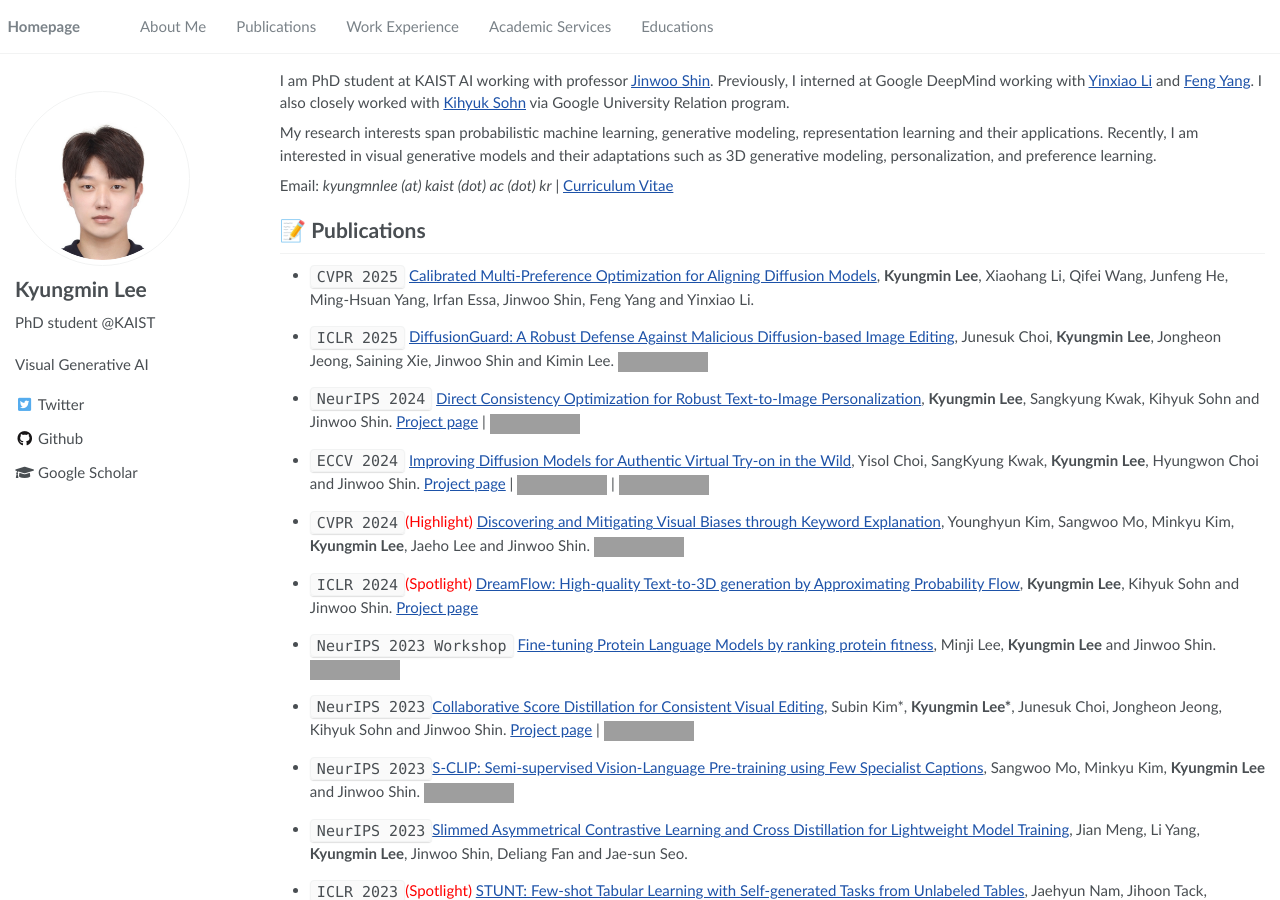
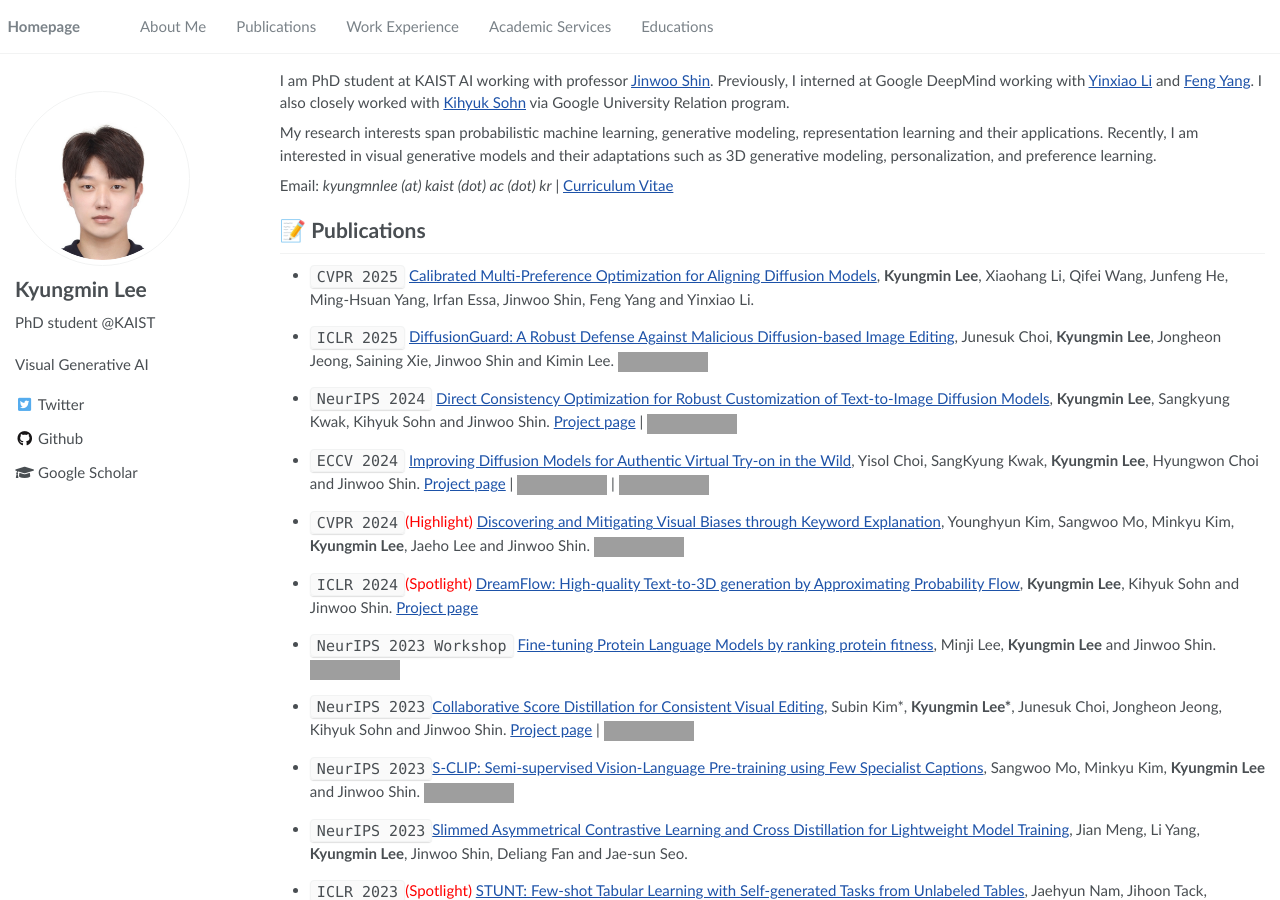
Before and after one commit to kyungmnlee/kyungmnlee.github.io, a Jekyll site: the page built from _pages/about.md, in a window 1280 px wide and 900 px high, cut to the strip 0-900 px from the top of the window. Built offline with Jekyll 4.4.1, drawn with Linux system fonts in a browser that asks for light colours; grey boxes are pictures that could not be loaded.

```diff
--- a/_config.yml
+++ b/_config.yml
@@ -24,7 +24,7 @@ baidu_site_verification  :  # get baidu_site_verification from https://ziyuan.ba
 # Site Author
 author:
   name             : "Kyungmin Lee"
-  avatar           : "images/personal.png"
+  avatar           : "images/personal.PNG"
   bio              : "PhD student @KAIST"
   location         :
   employer         :
@@ -53,7 +53,7 @@ author:
   stackoverflow    : # http://stackoverflow.com/users/123456/username
   steam            :
   tumblr           :
-  twitter          : "https://x.com/kyungmnlee"
+  twitter          : "kyungmnlee"
   vine             :
   weibo            :
   xing             :
--- a/_pages/about.md
+++ b/_pages/about.md
@@ -33,7 +33,7 @@ Email: *kyungmnlee (at) kaist (dot) ac (dot) kr* \| [Curriculum Vitae](https://d
 [![](https://img.shields.io/github/stars/choi403/DiffusionGuard?style=social&label=Stars)](https://github.com/choi403/DiffusionGuard)
 <div style="margin-top: 10px;"></div>
 
-- `NeurIPS 2024` [Direct Consistency Optimization for Robust Text-to-Image Personalization](https://arxiv.org/abs/2402.12004), **Kyungmin Lee**, Sangkyung Kwak, Kihyuk Sohn and Jinwoo Shin.
+- `NeurIPS 2024` [Direct Consistency Optimization for Robust Customization of Text-to-Image Diffusion Models](https://arxiv.org/abs/2402.12004), **Kyungmin Lee**, Sangkyung Kwak, Kihyuk Sohn and Jinwoo Shin.
 [Project page](https://kyungmnlee.github.io/dco/)
 | [![](https://img.shields.io/github/stars/kyungmnlee/dco?style=social&label=Stars)](https://github.com/kyungmnlee/dco)
 <div style="margin-top: 10px;"></div>
```
Also changed, not shown: images/500x300.png (deleted), 1 other file.
